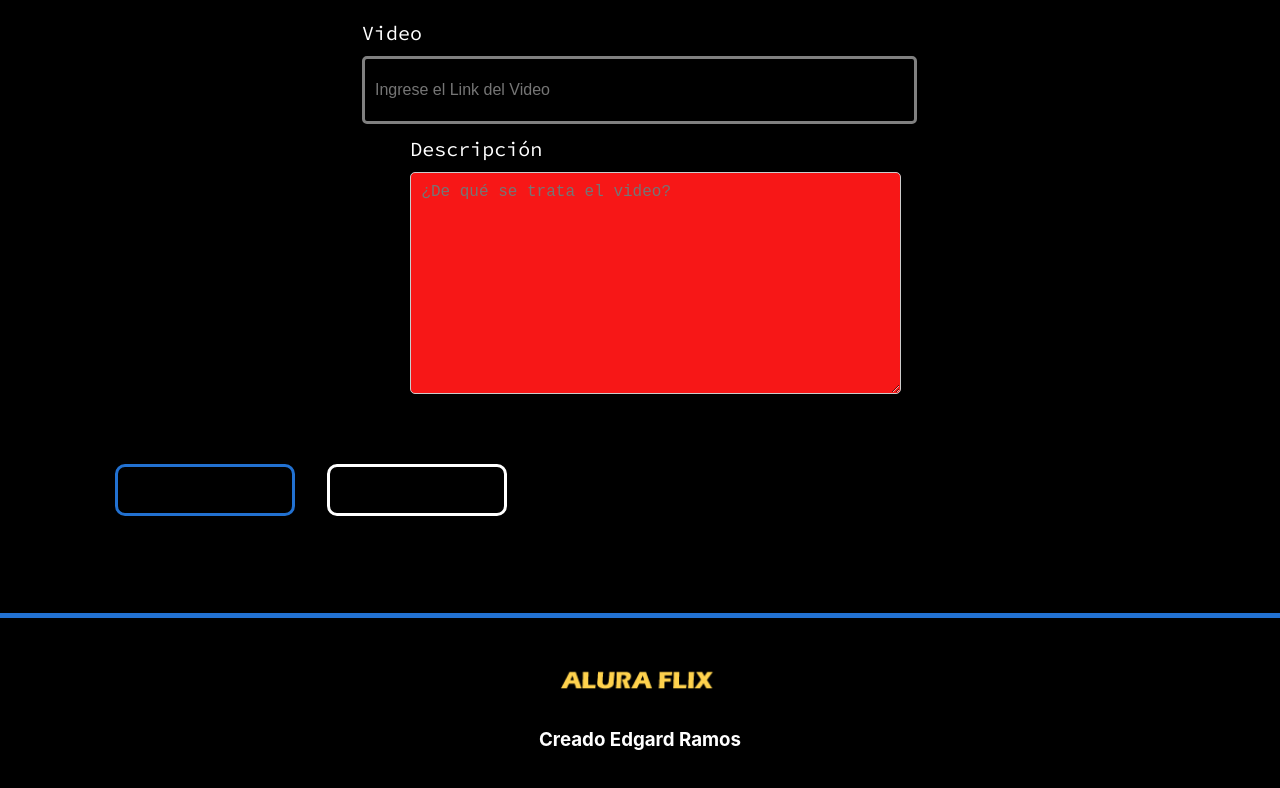
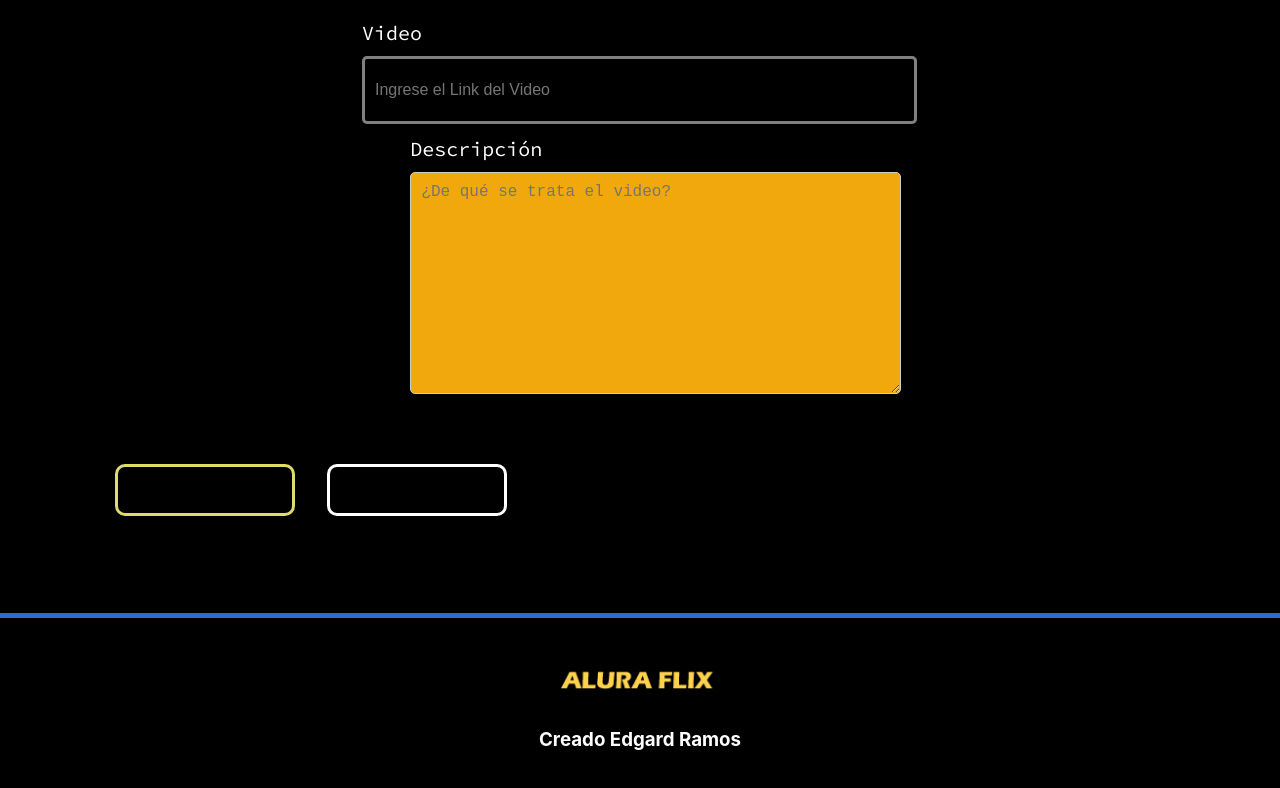
Before and after one commit to EdgardRamosB/challenge-aluraflix, a React (Vite) app: page /newvideo in a window 1280 px wide. Shown: the part 789-1577 px from the top of the page. Built offline with nearby package versions, Linux system fonts and the light colour scheme.

Commit message:
cambioscolores2

```diff
--- a/src/components/Formulario/Formulario.jsx
+++ b/src/components/Formulario/Formulario.jsx
@@ -112,7 +112,7 @@ const LargeInput = styled.div`
     resize: vertical;
     padding: 10px;
     font-size: 16px;
-    background-color:rgb(247, 23, 23);
+    background-color:rgb(240, 168, 12);
     color: white;
   }
 `;
@@ -287,7 +287,7 @@ const Formulario = () => {
         <SectionButton>
           <FormButton
             text={loading ? "GUARDANDO..." : "GUARDAR"}
-            color="#2271D1"
+            color="#dedc6d"
             type="submit"
             disabled={loading}
           />
```
